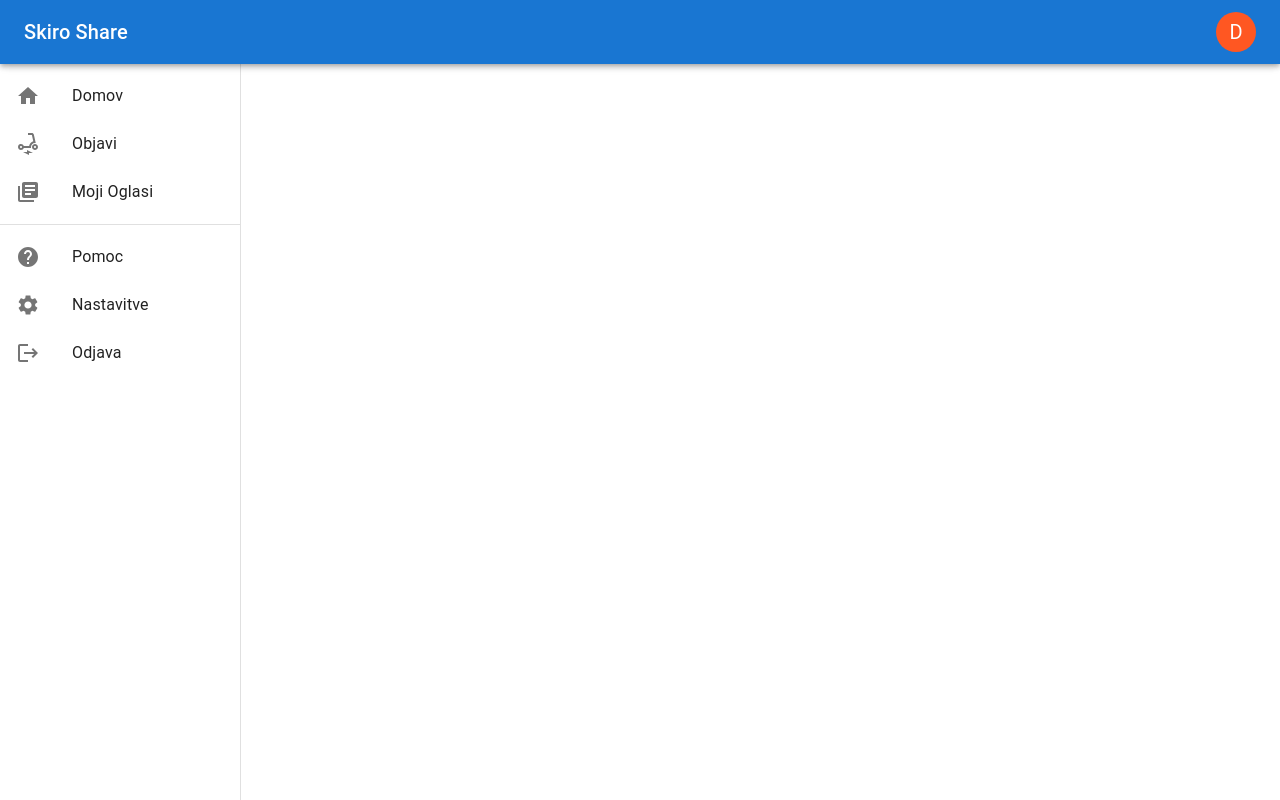
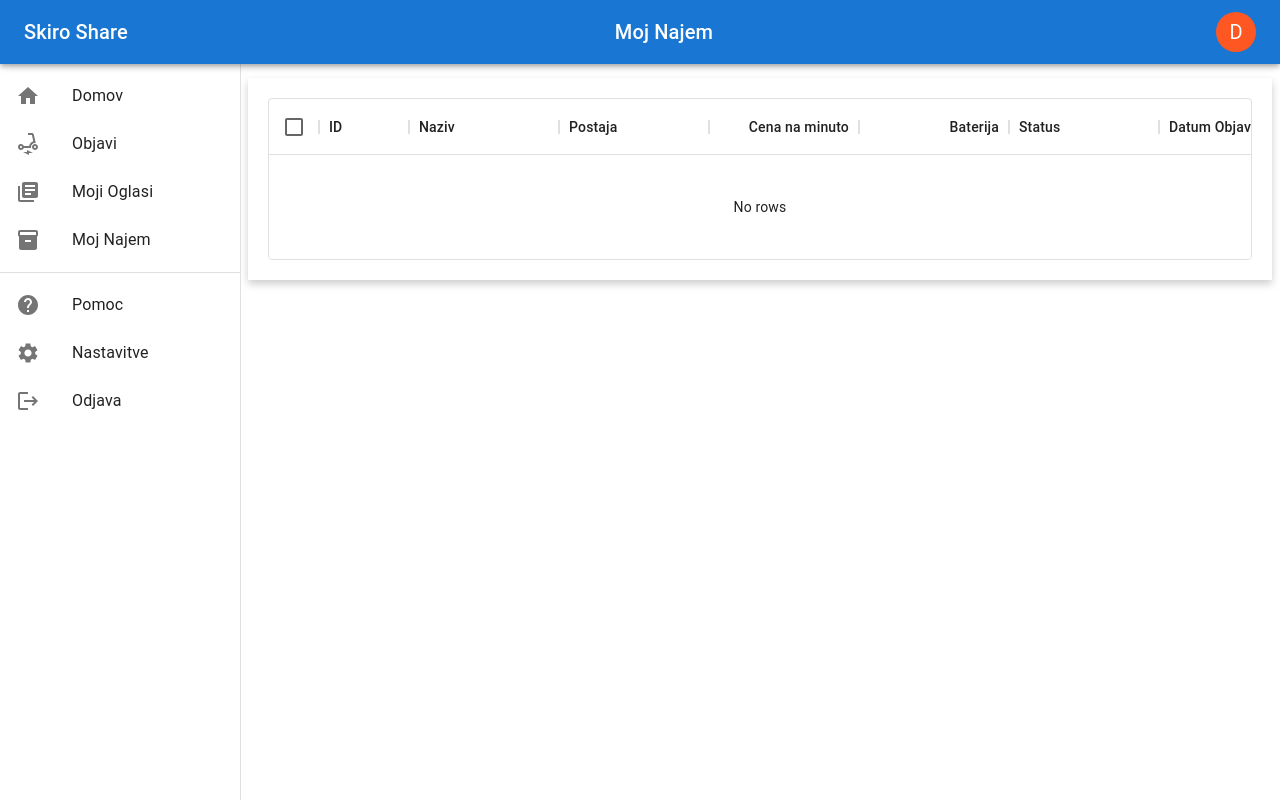
Before and after one commit to Quidos/SkiroShare-1, a React (Create React App) app in the folder frontend/: page /mojNajem in a window 1280 px wide. Built offline with nearby package versions, Linux system fonts and the light colour scheme.

Commit message:
login && registration translated to slo and integrated toast message component

```diff
--- a/frontend/package.json
+++ b/frontend/package.json
@@ -13,6 +13,7 @@
     "@testing-library/jest-dom": "^5.16.1",
     "@testing-library/react": "^12.1.2",
     "@testing-library/user-event": "^13.5.0",
+    "axios": "^0.24.0",
     "date-fns": "^2.28.0",
     "moment": "^2.29.1",
     "react": "^17.0.2",
--- a/frontend/src/App.js
+++ b/frontend/src/App.js
@@ -10,6 +10,7 @@ import ObjaviOglas from "./pages/ObjaviOglas/ObjaviOglas";
 import Pomoc from "./pages/Pomoc/Pomoc";
 import { useLocation } from "react-router-dom";
 import { useEffect, useState } from "react";
+import MojNajem from "./pages/MojNajem/MojNajem";
 
 function App() {
   let location = useLocation();
@@ -32,6 +33,7 @@ function App() {
         <Route path="/pomoc" element={<Pomoc />} />
         <Route path="/nastavitve" element={<Nastavitve />} />
         <Route path="/mojiOglasi" element={<MojiOglasi />} />
+        <Route path="/mojNajem" element={<MojNajem />} />
       </Routes>
     </div>
   );
--- /dev/null
+++ b/frontend/src/components/Toast/Toast.js
@@ -0,0 +1,32 @@
+import { Alert, Snackbar } from "@mui/material";
+import React from "react";
+
+const Toast = ({
+  open,
+  closeToast,
+  severity = "success",
+  timeout = 6000,
+  message = "",
+}) => {
+  return (
+    <div>
+      <Snackbar
+        open={open}
+        autoHideDuration={timeout}
+        onClose={closeToast}
+        anchorOrigin={{ vertical: "bottom", horizontal: "center" }}
+      >
+        <Alert
+          onClose={closeToast}
+          severity={severity}
+          sx={{ width: "100%" }}
+          variant="filled"
+        >
+          {message}
+        </Alert>
+      </Snackbar>
+    </div>
+  );
+};
+
+export default Toast;
--- a/frontend/src/components/drawer/MainDrawer.js
+++ b/frontend/src/components/drawer/MainDrawer.js
@@ -26,6 +26,7 @@ import MenuIcon from "@mui/icons-material/Menu";
 import { deepOrange, deepPurple } from "@mui/material/colors";
 import LogoutIcon from "@mui/icons-material/Logout";
 import SearchBar from "../SearchBar/SearchBar";
+import InventoryIcon from "@mui/icons-material/Inventory";
 
 const MainDrawer = () => {
   const drawerWidth = 240;
@@ -39,6 +40,7 @@ const MainDrawer = () => {
     else if (path === "/pomoc") return "Pomoc";
     else if (path === "/nastavitve") return "Nastavitve";
     else if (path === "/mojiOglasi") return "Moji Oglasi";
+    else if (path === "/mojNajem") return "Moj Najem";
   };
 
   useEffect(() => {
@@ -69,6 +71,11 @@ const MainDrawer = () => {
       text: "Moji Oglasi",
       icon: <LibraryBooksIcon />,
       onClick: () => navigate("/mojiOglasi"),
+    },
+    {
+      text: "Moj Najem",
+      icon: <InventoryIcon />,
+      onClick: () => navigate("/mojNajem"),
     },
     {
       text: "Pomoc",
@@ -136,7 +143,7 @@ const MainDrawer = () => {
         <Toolbar />
         <List>
           {itemList.map(({ text, icon, onClick }, index) => {
-            if (index < 3) {
+            if (index < 4) {
               return (
                 <ListItem button key={index} onClick={onClick}>
                   <ListItemIcon>{icon}</ListItemIcon>
@@ -149,7 +156,7 @@ const MainDrawer = () => {
         <Divider />
         <List>
           {itemList.map(({ text, icon, onClick }, index) => {
-            if (index >= 3) {
+            if (index >= 4) {
               return (
                 <ListItem button key={index} onClick={onClick}>
                   <ListItemIcon>{icon}</ListItemIcon>
--- a/frontend/src/pages/Domov/Domov.js
+++ b/frontend/src/pages/Domov/Domov.js
@@ -1,4 +1,4 @@
-import { Box, Grid, Toolbar } from "@mui/material";
+import { Box, Grid, Toolbar, Typography } from "@mui/material";
 import moment from "moment";
 import React, { useEffect, useState } from "react";
 import { useSelector } from "react-redux";
@@ -26,7 +26,6 @@ const Domov = () => {
   }, [searchQuery]);
   return (
     <div className="drawerContent">
-      {/* <SearchBar /> */}
       <Grid
         container
         spacing={{ xs: 2, md: 2 }}
@@ -44,6 +43,7 @@ const Domov = () => {
             <Oglas />
           </Grid>
         ))} */}
+        {currentOglasi.length === 0 && <Typography>Ni oglasov</Typography>}
         {currentOglasi.map((data) => (
           <Grid item key={data.id} sm={4} md={4}>
             <Oglas id={data.id} title={data.naziv} description={data.opis} />
--- a/frontend/src/pages/Login/Login.js
+++ b/frontend/src/pages/Login/Login.js
@@ -16,7 +16,7 @@ import { useNavigate } from "react-router-dom";
 const Login = () => {
   const paperStyle = {
     padding: 20,
-    height: "50vh",
+    height: "70vh",
     width: 400,
     margin: "20px auto",
   };
@@ -45,16 +45,16 @@ const Login = () => {
             <h2>Skiro Share</h2>
           </Grid>
           <TextField
-            label="Username"
-            placeholder="Enter username"
+            label="Uporabniško Ime"
+            placeholder="Vnesite uporabniško ime"
             fullWidth
             required
             value={username}
             onChange={(e) => setUsername(e.target.value)}
           />
           <TextField
-            label="Password"
-            placeholder="Enter password"
+            label="Geslo"
+            placeholder="Vnesite geslo"
             type="password"
             fullWidth
             required
@@ -64,7 +64,7 @@ const Login = () => {
           />
           <FormControlLabel
             control={<Checkbox name="checkedB" color="primary" />}
-            label="Remember me"
+            label="Zapomni me se"
           />
           <Button
             type="submit"
@@ -74,13 +74,13 @@ const Login = () => {
             fullWidth
             onClick={signIn}
           >
-            Sign in
+            Prijavite se
           </Button>
           <Typography>
-            <Link href="#">Forgot password ?</Link>
+            <Link href="#">Ste pozabili geslo?</Link>
           </Typography>
           <Typography>
-            Do you have an account ? <Link href="/register">Sign Up</Link>
+            Še nimate računa? <Link href="/register">Registrirajte se</Link>
           </Typography>
         </Paper>
       </Grid>
--- a/frontend/src/pages/Login/Register.js
+++ b/frontend/src/pages/Login/Register.js
@@ -15,7 +15,7 @@ import Checkbox from "@mui/material/Checkbox";
 const Register = () => {
   const paperStyle = {
     padding: 20,
-    height: "60vh",
+    height: "70vh",
     width: 400,
     margin: "20px auto",
   };
@@ -33,29 +33,29 @@ const Register = () => {
           </Grid>
           <TextField
             label="Email"
-            placeholder="Enter Email"
+            placeholder="Vnesite Email"
             fullWidth
             required
             sx={{ marginTop: 2 }}
           />
           <TextField
-            label="Username"
-            placeholder="Enter username"
+            label="Uporabniško ime"
+            placeholder="Vnesite uporabniško ime"
             fullWidth
             required
             sx={{ marginTop: 2 }}
           />
           <TextField
-            label="Password"
-            placeholder="Enter password"
+            label="Geslo"
+            placeholder="Vnesite geslo"
             type="password"
             fullWidth
             required
             sx={{ marginTop: 2 }}
           />
           <TextField
-            label="Password"
-            placeholder="Re-enter password"
+            label="Ponovno geslo"
+            placeholder="Vnesite geslo ponovno"
             type="password"
             fullWidth
             required
@@ -73,7 +73,7 @@ const Register = () => {
           </Button>
 
           <Typography>
-            Already have an account ? <Link href="/login">Sign In</Link>
+            Že imate račun? <Link href="/login">Prijava</Link>
           </Typography>
         </Paper>
       </Grid>
--- /dev/null
+++ b/frontend/src/pages/MojNajem/MojNajem.js
@@ -0,0 +1,92 @@
+import { DataGrid, GridActionsCellItem } from "@mui/x-data-grid";
+import React, { useEffect } from "react";
+import { useSelector } from "react-redux";
+import { selectOglasiUporabnika } from "../../redux/appSlice";
+import { useDispatch } from "react-redux";
+import DeleteIcon from "@mui/icons-material/Delete";
+import EditIcon from "@mui/icons-material/Edit";
+import { removeOglasUporabnika } from "../../redux/appSlice";
+
+const MojNajem = () => {
+  const oglasi = useSelector(selectOglasiUporabnika);
+  const dispatch = useDispatch();
+  const columns = [
+    { field: "id", headerName: "ID", width: 90 },
+    {
+      field: "naziv",
+      headerName: "Naziv",
+      flex: 1,
+      minWidth: 150,
+      editable: true,
+    },
+    {
+      field: "postaja",
+      headerName: "Postaja",
+      flex: 1,
+      minWidth: 150,
+      editable: true,
+    },
+    {
+      field: "cena",
+      headerName: "Cena na minuto",
+      type: "number",
+      flex: 1,
+      minWidth: 150,
+      editable: true,
+    },
+    {
+      field: "baterija",
+      headerName: "Baterija",
+      type: "number",
+      flex: 1,
+      minWidth: 150,
+      editable: true,
+    },
+    {
+      field: "status",
+      headerName: "Status",
+      flex: 1,
+      minWidth: 150,
+      editable: true,
+    },
+    {
+      field: "objavljeno",
+      headerName: "Datum Objave",
+      flex: 1,
+      minWidth: 150,
+      editable: false,
+    },
+    {
+      field: "actions",
+      type: "actions",
+      width: 100,
+      getActions: (params) => [
+        <GridActionsCellItem icon={<EditIcon />} label="Edit" />,
+        <GridActionsCellItem
+          icon={<DeleteIcon />}
+          label="Delete"
+          onClick={(e) => {
+            console.log(params);
+            dispatch(removeOglasUporabnika(params.id));
+          }}
+        />,
+      ],
+    },
+  ];
+  return (
+    <div className="drawerContent">
+      <div style={{ width: "100%" }}>
+        <DataGrid
+          rows={oglasi}
+          columns={columns}
+          checkboxSelection
+          disableSelectionOnClick
+          hideFooter={true}
+          autoHeight={true}
+        />
+      </div>
+    </div>
+  );
+};
+
+export default MojNajem;
```
Also changed, not shown: frontend/src/pages/ObjaviOglas/ObjaviOglas.js (+38 -2 lines), 1 other file (tests, documents, lock files or other folders).
